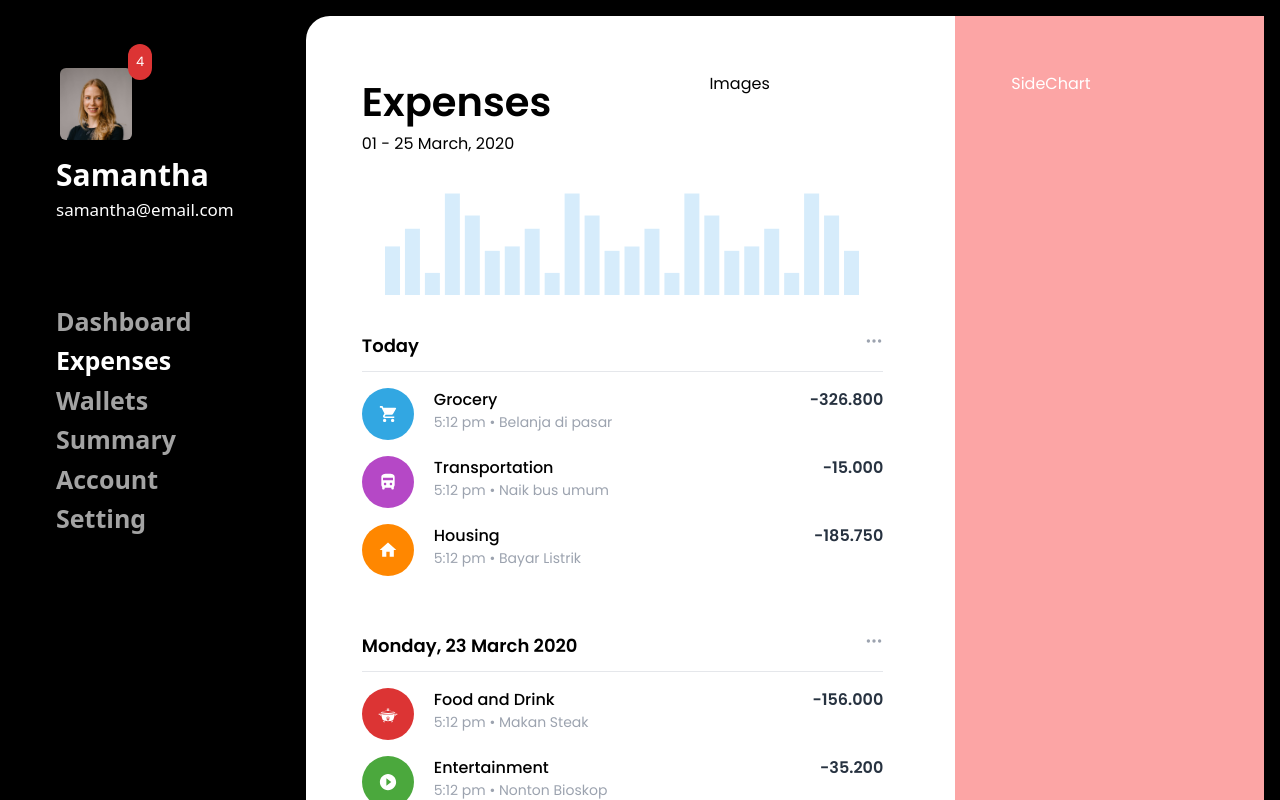
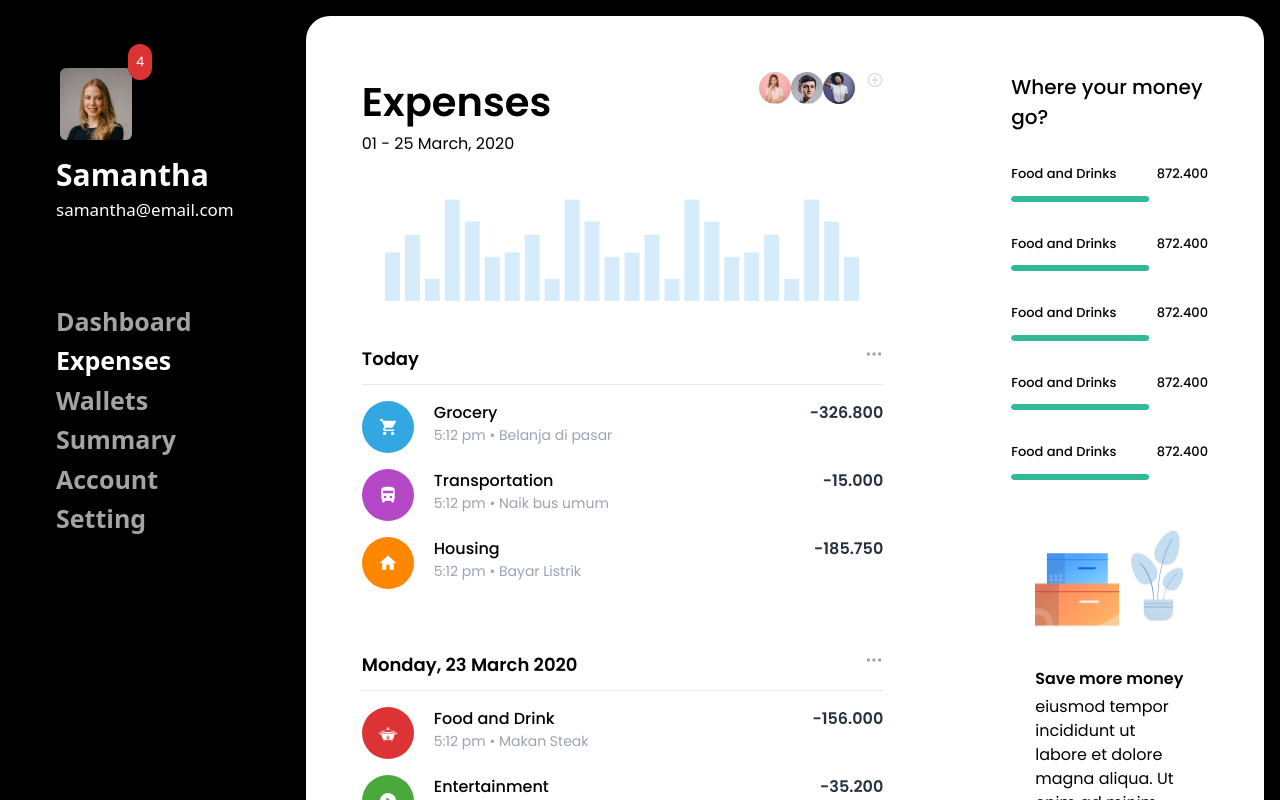
Before and after one commit to TiranChanuka/Admin-DashBoard, a React (Create React App) app: page /expenses in a window 1280 px wide. Built offline with nearby package versions, Linux system fonts and the light colour scheme.

Commit message:
Update expenses.jsx

```diff
--- a/src/screens/expenses/expenses.jsx
+++ b/src/screens/expenses/expenses.jsx
@@ -6,6 +6,8 @@ import { MdDirectionsBusFilled } from "react-icons/md";
 import { MdHome } from "react-icons/md";
 import { IoMdPlayCircle } from "react-icons/io";
 import { GiRiceCooker } from "react-icons/gi";
+import { FiPlusCircle } from "react-icons/fi";
+import { ProgressBar } from '../../components/progressBar';
 
 export const Expenses = () => {
   return (
@@ -16,10 +18,17 @@ export const Expenses = () => {
             <div className='text text-40px font-semibold'>Expenses</div>
             <div className='text-16px'>01 - 25 March, 2020</div>
           </div>
-          <div >Images</div>
+          {/* three images and plus button */}
+          <div className='flex justify-end'>
+            <img src="./Assets/girl.png" alt="girl1" className=' rounded-full object-cover w-[32px] h-[32px]' />
+            <img src="./Assets/boy.png" alt="boy" className=' rounded-full object-cover w-[32px] h-[32px]' />
+            <img src="./Assets/girl2.png" alt="girl2" className=' rounded-full object-cover w-[32px] h-[32px]' />
+            <div className=' text-32px ms-3 text-[#D2DCE8]'><FiPlusCircle /></div>
+          </div>
+          {/* three images and plus button */}
           <div className='col-span-3'>
             <div className='text-40px font-semibold'>
-              <div>
+              <div className=' '>
                 <TransactionChart />
               </div>
             </div>
@@ -103,8 +112,42 @@ export const Expenses = () => {
           </div>
 
         </div>
-        <div className="md:col-span-4 bg-red-300 text-white p-14">
-          <div>SideChart</div>
+        <div className="md:col-span-4 bg-sidebarColor text-black p-14 rounded-r-3xl font-poppins">
+          <div className='text-20px font-medium'>Where your money go?</div>
+          {/* Progress Bars */}
+          <div>
+            <ProgressBar />
+          </div>
+          {/* Progress Bars */}
+          <div className=' bg-sideBox w-100% h-[258px] mt-24 ps-6 pe-6 rounded-xl'>
+            <div className=' flex justify-between '>
+              <div className=' transform -translate-y-1/4'>
+                <img
+                  alt="box"
+                  width="85px"
+                  height="73px"
+                  src="./Assets/box.png"
+                />
+              </div>
+              <div className='transform -translate-y-1/2 items-end'>
+                <img
+                  alt="box"
+                  width="53px"
+                  height="91px"
+                  src="./Assets/plant.png"
+                />
+              </div>
+
+            </div>
+            <div className='font-poppins'>
+              <div className='  font-semibold text-16px'>Save more money</div>
+              <div className=' text-12px font-regular mt-1'> eiusmod tempor incididunt ut labore et dolore magna aliqua. Ut enim ad minim.</div>
+            </div>
+            <div className=' items-center'>
+              <button className='bg-black p-2.5 text-white text-13px w-[230px] rounded-lg mt-6'>VIEW TIPS</button>
+            </div>
+
+          </div>
         </div>
       </div>
     </div>
```
